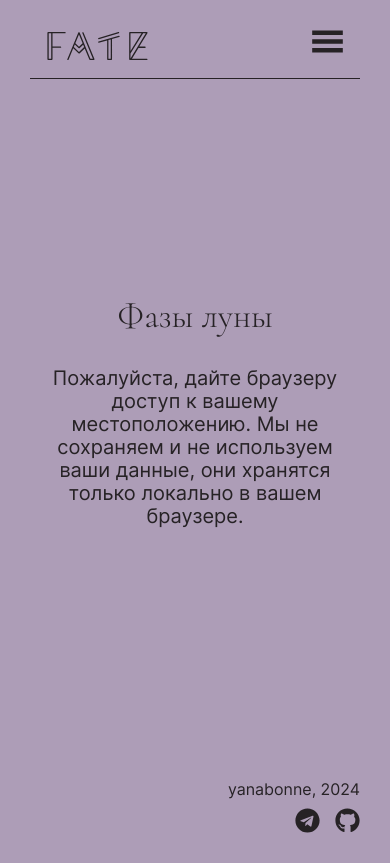
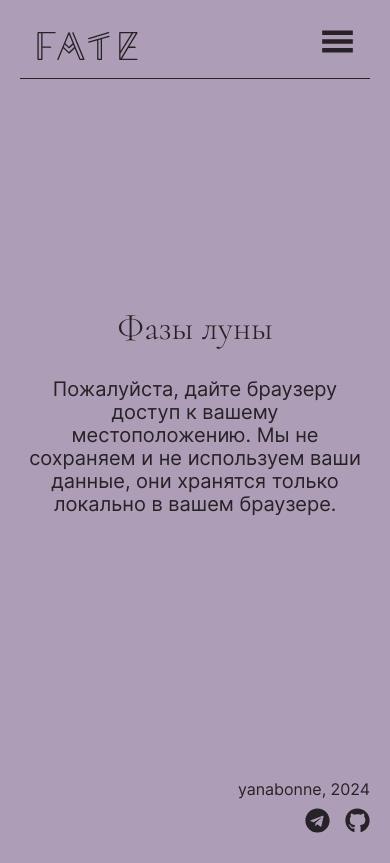
Before and after one commit to Yanabonne/fate, a React (Create React App) app: page /moon in a window 390 px wide. Built offline with nearby package versions, Linux system fonts and the light colour scheme; no server answers.

Commit message:
feat: update ui

```diff
--- a/src/styles/Moon/Moon.scss
+++ b/src/styles/Moon/Moon.scss
@@ -175,6 +175,11 @@
 }
 
 @media screen and (max-width: 990px) {
+  .moon__section {
+    padding-left: 20px;
+    padding-right: 20px;
+  }
+
   .moon__section_main {
     flex-direction: column;
     align-items: center;
--- a/src/styles/shared/Footer.scss
+++ b/src/styles/shared/Footer.scss
@@ -81,4 +81,8 @@
       padding: 0;
     }
   }
+
+  .footer__footer {
+    width: calc(100% - 40px);
+  }
 }
--- a/src/styles/shared/Header.scss
+++ b/src/styles/shared/Header.scss
@@ -136,4 +136,8 @@
       width: 25px;
     }
   }
+
+  .header__header {
+    width: calc(100% - 40px);
+  }
 }
```
